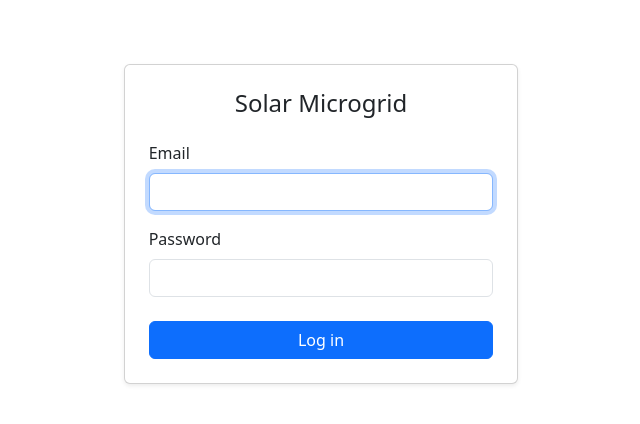
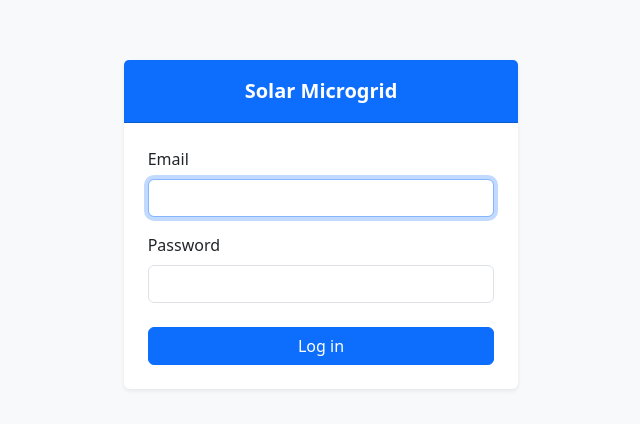
Before and after one commit to sithummadhuranga/solar-microgrid-web, a React (Vite) app in the folder web/: page /login in a window 1280 px wide. Shown: the part 176-600 px from the top of the page, without its empty margins (319-959 px from the left). Built offline with nearby package versions, Linux system fonts and the light colour scheme; no server answers.

Commit message:
move api and auth helpers into lib, add colour to navbar and login

```diff
--- a/web/src/components/Layout.tsx
+++ b/web/src/components/Layout.tsx
@@ -3,7 +3,7 @@ import Navbar from 'react-bootstrap/Navbar'
 import Container from 'react-bootstrap/Container'
 import Button from 'react-bootstrap/Button'
 import { useNavigate } from 'react-router'
-import { getUser, logout } from '../auth'
+import { getUser, logout } from '../lib/auth'
 
 type LayoutProps = {
   children: ReactNode
@@ -22,13 +22,13 @@ function Layout({ children }: LayoutProps) {
 
   return (
     <>
-      <Navbar bg="light" className="border-bottom mb-4">
+      <Navbar bg="primary" variant="dark" className="mb-4">
         <Container className="justify-content-between">
-          <Navbar.Brand>Solar Microgrid</Navbar.Brand>
+          <Navbar.Brand className="fw-semibold">Solar Microgrid</Navbar.Brand>
           {user && (
             <div className="d-flex align-items-center gap-3">
-              <span>{user.fullName}</span>
-              <Button variant="outline-secondary" size="sm" onClick={handleLogout}>
+              <span className="text-white">{user.fullName}</span>
+              <Button variant="outline-light" size="sm" onClick={handleLogout}>
                 Log out
               </Button>
             </div>
--- a/web/src/components/RequireRole.tsx
+++ b/web/src/components/RequireRole.tsx
@@ -1,7 +1,7 @@
 import type { ReactNode } from 'react'
 import { Navigate } from 'react-router'
 import Container from 'react-bootstrap/Container'
-import { getUser } from '../auth'
+import { getUser } from '../lib/auth'
 
 type RequireRoleProps = {
   role: string
--- a/web/src/pages/Login.tsx
+++ b/web/src/pages/Login.tsx
@@ -8,8 +8,8 @@ import Card from 'react-bootstrap/Card'
 import Form from 'react-bootstrap/Form'
 import Button from 'react-bootstrap/Button'
 import Alert from 'react-bootstrap/Alert'
-import { callApi } from '../api'
-import { saveLogin } from '../auth'
+import { callApi } from '../lib/api'
+import { saveLogin } from '../lib/auth'
 
 type LoginResult = {
   token: string
@@ -50,13 +50,17 @@ function Login() {
   }
 
   return (
-    <Container fluid className="min-vh-100 d-flex align-items-center justify-content-center">
+    <Container
+      fluid
+      className="min-vh-100 d-flex align-items-center justify-content-center bg-body-tertiary"
+    >
       <Row className="w-100">
         <Col xs={12} sm={8} md={5} lg={4} className="mx-auto">
-          <Card className="shadow-sm">
+          <Card className="shadow-sm border-0">
+            <Card.Header className="bg-primary text-white text-center py-3">
+              <span className="fs-5 fw-semibold">Solar Microgrid</span>
+            </Card.Header>
             <Card.Body className="p-4">
-              <h1 className="h4 mb-4 text-center">Solar Microgrid</h1>
-
               {error && <Alert variant="danger">{error}</Alert>}
 
               <Form onSubmit={handleSubmit}>
```
Also changed, not shown: web/src/lib/api.ts (renamed from web/src/api.ts), web/src/lib/auth.ts (renamed from web/src/auth.ts).
